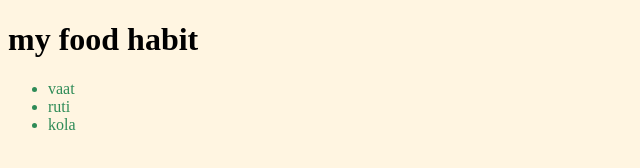
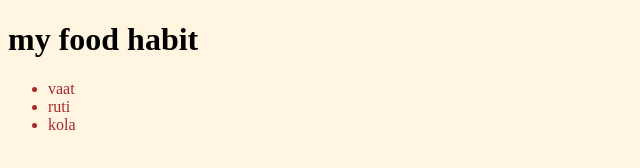
Before and after one commit to Diptooo/my-first-repo, a plain HTML site: page index.html in a window 1280 px wide. Shown: the full height of the page, 0-640 px from the left. Drawn offline with Linux system fonts and the light colour scheme.

Commit message:
style change

```diff
--- a/index.html
+++ b/index.html
@@ -7,11 +7,7 @@
     <title>My First Github Ripo</title>
     <link rel="shortcut icon" href="favicon.png" type="image/x-icon">
 
-    <style>
-        li{
-            color: seagreen;
-        }
-    </style>
+   <link rel="stylesheet" href="style.css">
 
 </head>
 <body style="background-color: #FFF5E1 ;">
--- /dev/null
+++ b/style.css
@@ -0,0 +1,3 @@
+li{
+    color: brown;
+}
```
